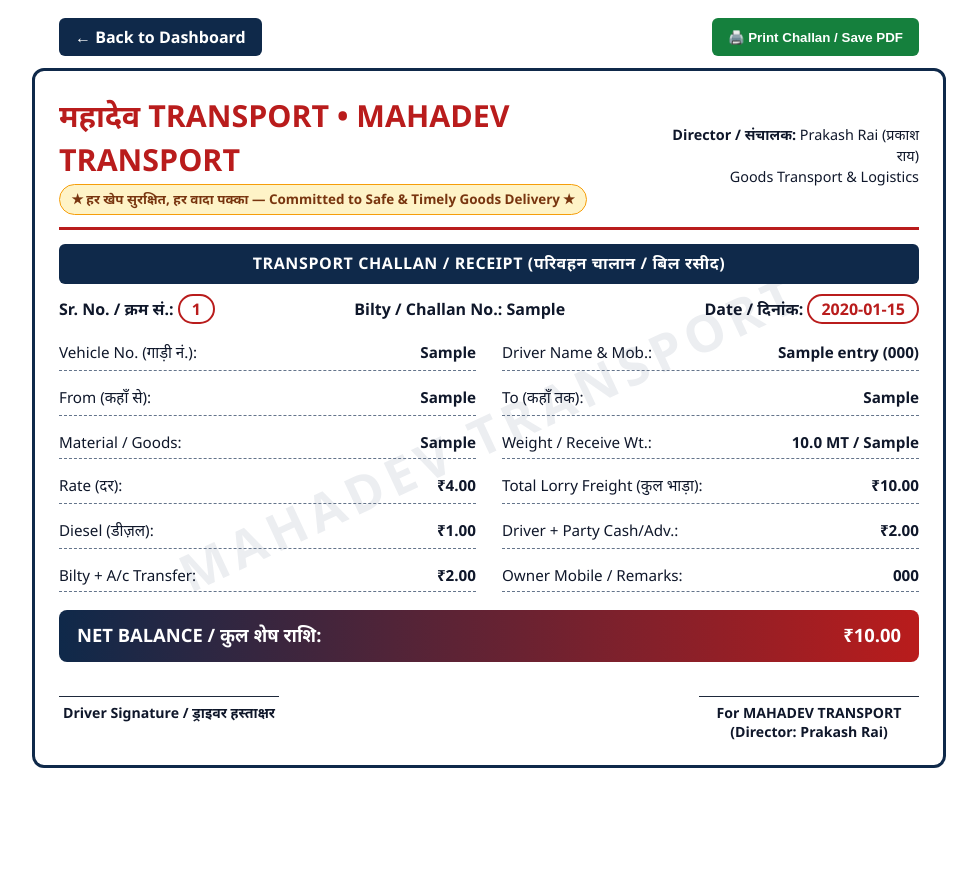
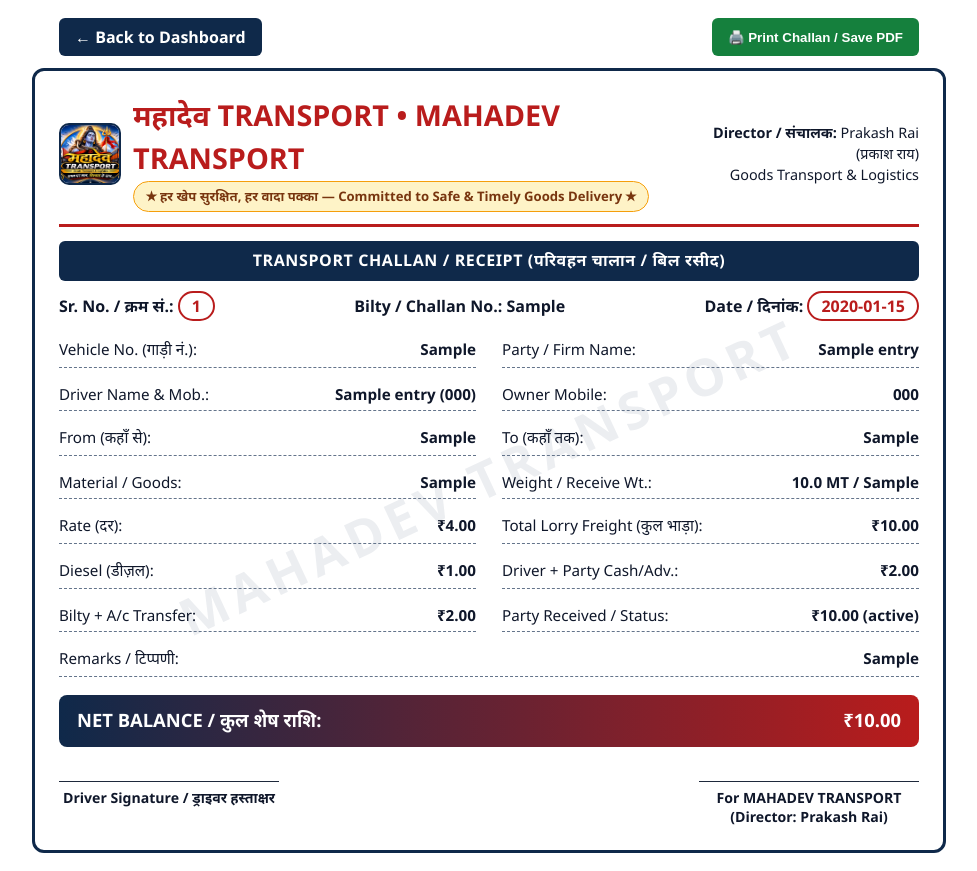
Before and after one commit to Shivam3946/mahadev-transport-portal, a Flask app: page /print/challan/1 in a window 1280 px wide. Shown: the whole page, without its empty margins (151-1128 px from the left). Before the commit the page ends 768 px from the top, so only its background shows below. Run offline with Flask 3, Linux system fonts and the light colour scheme; a user stored in the database is signed in; tables that the repository leaves empty hold one stand-in row (values such as "Sample post"); some libraries are stand-ins or nearby versions.

Commit message:
Update print_challan.html

```diff
--- a/templates/print_challan.html
+++ b/templates/print_challan.html
@@ -2,7 +2,7 @@
 <html lang="hi">
 <head>
   <meta charset="UTF-8" />
-  <title>Challan #{{ entry.challan_no }} — MAHADEV TRANSPORT</title>
+  <title>Challan #{{ entry.challan_no or entry.sr_no }} — MAHADEV TRANSPORT</title>
   <style>
     body { font-family: "Segoe UI", "Noto Sans Devanagari", Arial, sans-serif; margin: 18px; color: #0f172a; }
     .no-print { max-width: 860px; margin: 0 auto 12px; display: flex; justify-content: space-between; }
@@ -17,9 +17,11 @@
       letter-spacing: 6px; pointer-events: none; white-space: nowrap; z-index: 0;
     }
     .content { position: relative; z-index: 1; }
-    .header { display: flex; justify-content: space-between; align-items: center; border-bottom: 3px solid #b91c1c; padding-bottom: 12px; margin-bottom: 14px; }
-    .brand { font-size: 1.9rem; font-weight: 900; color: #b91c1c; }
-    .tagline { background: #fef3c7; border: 1px solid #f59e0b; color: #78350f; padding: 5px 12px; border-radius: 999px; font-size: 0.84rem; font-weight: 700; display: inline-block; margin-top: 4px; }
+    .header { display: flex; justify-content: space-between; align-items: center; gap: 12px; border-bottom: 3px solid #b91c1c; padding-bottom: 12px; margin-bottom: 14px; }
+    .brand-box { display: flex; align-items: center; gap: 12px; }
+    .brand-logo { width: 58px; height: 58px; object-fit: cover; border-radius: 10px; border: 2px solid #0f294a; background: #fff; flex-shrink: 0; }
+    .brand { font-size: 1.8rem; font-weight: 900; color: #b91c1c; }
+    .tagline { background: #fef3c7; border: 1px solid #f59e0b; color: #78350f; padding: 5px 12px; border-radius: 999px; font-size: 0.82rem; font-weight: 700; display: inline-block; margin-top: 4px; }
     .banner { background: #0f294a; color: #fff; text-align: center; padding: 8px; font-weight: 800; border-radius: 6px; margin-bottom: 14px; letter-spacing: 0.6px; }
     .meta { display: flex; justify-content: space-between; font-weight: 800; margin-bottom: 14px; }
     .pill { border: 2px solid #b91c1c; color: #b91c1c; padding: 2px 12px; border-radius: 999px; }
@@ -41,9 +43,17 @@
     <div class="watermark">MAHADEV TRANSPORT</div>
     <div class="content">
       <div class="header">
-        <div>
-          <div class="brand">महादेव TRANSPORT • MAHADEV TRANSPORT</div>
-          <div class="tagline">★ हर खेप सुरक्षित, हर वादा पक्का — Committed to Safe & Timely Goods Delivery ★</div>
+        <div class="brand-box">
+          <img
+            src="{{ url_for('static', filename='img/mahadev-logo.png') }}"
+            alt="Mahadev Transport Logo"
+            class="brand-logo"
+            onerror="this.style.display='none';"
+          />
+          <div>
+            <div class="brand">महादेव TRANSPORT • MAHADEV TRANSPORT</div>
+            <div class="tagline">★ हर खेप सुरक्षित, हर वादा पक्का — Committed to Safe & Timely Goods Delivery ★</div>
+          </div>
         </div>
         <div style="text-align: right; font-size: 0.9rem;">
           <div><strong>Director / संचालक:</strong> Prakash Rai (प्रकाश राय)</div>
@@ -55,28 +65,31 @@
 
       <div class="meta">
         <div>Sr. No. / क्रम सं.: <span class="pill">{{ entry.sr_no }}</span></div>
-        <div>Bilty / Challan No.: <strong>{{ entry.challan_no }}</strong></div>
-        <div>Date / दिनांक: <span class="pill">{{ entry.dispatch_date }}</span></div>
+        <div>Bilty / Challan No.: <strong>{{ entry.challan_no or '-' }}</strong></div>
+        <div>Date / दिनांक: <span class="pill">{{ entry.dispatch_date or '-' }}</span></div>
       </div>
 
       <div class="grid">
-        <div class="row"><span>Vehicle No. (गाड़ी नं.):</span><strong>{{ entry.vehicle_no }}</strong></div>
-        <div class="row"><span>Driver Name & Mob.:</span><strong>{{ entry.driver_name }} {% if entry.driver_mobile %}({{ entry.driver_mobile }}){% endif %}</strong></div>
-        <div class="row"><span>From (कहाँ से):</span><strong>{{ entry.from_location }}</strong></div>
-        <div class="row"><span>To (कहाँ तक):</span><strong>{{ entry.to_location }}</strong></div>
-        <div class="row"><span>Material / Goods:</span><strong>{{ entry.material }}</strong></div>
-        <div class="row"><span>Weight / Receive Wt.:</span><strong>{{ entry.qty }} MT {% if entry.receive_weight %}/ {{ entry.receive_weight }}{% endif %}</strong></div>
-        <div class="row"><span>Rate (दर):</span><strong>₹{{ "{:,.2f}".format(entry.rate) }}</strong></div>
-        <div class="row"><span>Total Lorry Freight (कुल भाड़ा):</span><strong>₹{{ "{:,.2f}".format(entry.freight_amount) }}</strong></div>
-        <div class="row"><span>Diesel (डीज़ल):</span><strong>₹{{ "{:,.2f}".format(entry.diesel) }}</strong></div>
-        <div class="row"><span>Driver + Party Cash/Adv.:</span><strong>₹{{ "{:,.2f}".format(entry.driver_advance + entry.party_advance) }}</strong></div>
-        <div class="row"><span>Bilty + A/c Transfer:</span><strong>₹{{ "{:,.2f}".format(entry.bilty_charge + entry.ac_transfer) }}</strong></div>
-        <div class="row"><span>Owner Mobile / Remarks:</span><strong>{{ entry.owner_mobile or entry.remarks or "-" }}</strong></div>
+        <div class="row"><span>Vehicle No. (गाड़ी नं.):</span><strong>{{ entry.vehicle_no or '-' }}</strong></div>
+        <div class="row"><span>Party / Firm Name:</span><strong>{{ entry.party_name or '-' }}</strong></div>
+        <div class="row"><span>Driver Name & Mob.:</span><strong>{{ entry.driver_name or '-' }} {% if entry.driver_mobile %}({{ entry.driver_mobile }}){% endif %}</strong></div>
+        <div class="row"><span>Owner Mobile:</span><strong>{{ entry.owner_mobile or '-' }}</strong></div>
+        <div class="row"><span>From (कहाँ से):</span><strong>{{ entry.from_location or '-' }}</strong></div>
+        <div class="row"><span>To (कहाँ तक):</span><strong>{{ entry.to_location or '-' }}</strong></div>
+        <div class="row"><span>Material / Goods:</span><strong>{{ entry.material or '-' }}</strong></div>
+        <div class="row"><span>Weight / Receive Wt.:</span><strong>{{ entry.qty or 0 }} MT {% if entry.receive_weight %}/ {{ entry.receive_weight }}{% endif %}</strong></div>
+        <div class="row"><span>Rate (दर):</span><strong>₹{{ "{:,.2f}".format(entry.rate or 0) }}</strong></div>
+        <div class="row"><span>Total Lorry Freight (कुल भाड़ा):</span><strong>₹{{ "{:,.2f}".format(entry.freight_amount or 0) }}</strong></div>
+        <div class="row"><span>Diesel (डीज़ल):</span><strong>₹{{ "{:,.2f}".format(entry.diesel or 0) }}</strong></div>
+        <div class="row"><span>Driver + Party Cash/Adv.:</span><strong>₹{{ "{:,.2f}".format((entry.driver_advance or 0) + (entry.party_advance or 0)) }}</strong></div>
+        <div class="row"><span>Bilty + A/c Transfer:</span><strong>₹{{ "{:,.2f}".format((entry.bilty_charge or 0) + (entry.ac_transfer or 0)) }}</strong></div>
+        <div class="row"><span>Party Received / Status:</span><strong>₹{{ "{:,.2f}".format(entry.received_amount or 0) }} ({{ entry.payment_status or 'Pending' }})</strong></div>
+        <div class="row" style="grid-column: span 2;"><span>Remarks / टिप्पणी:</span><strong>{{ entry.remarks or "-" }}</strong></div>
       </div>
 
       <div class="balance-box">
         <span>NET BALANCE / कुल शेष राशि:</span>
-        <span>₹{{ "{:,.2f}".format(entry.balance) }}</span>
+        <span>₹{{ "{:,.2f}".format(entry.balance or 0) }}</span>
       </div>
 
       <div class="sigs">
```
